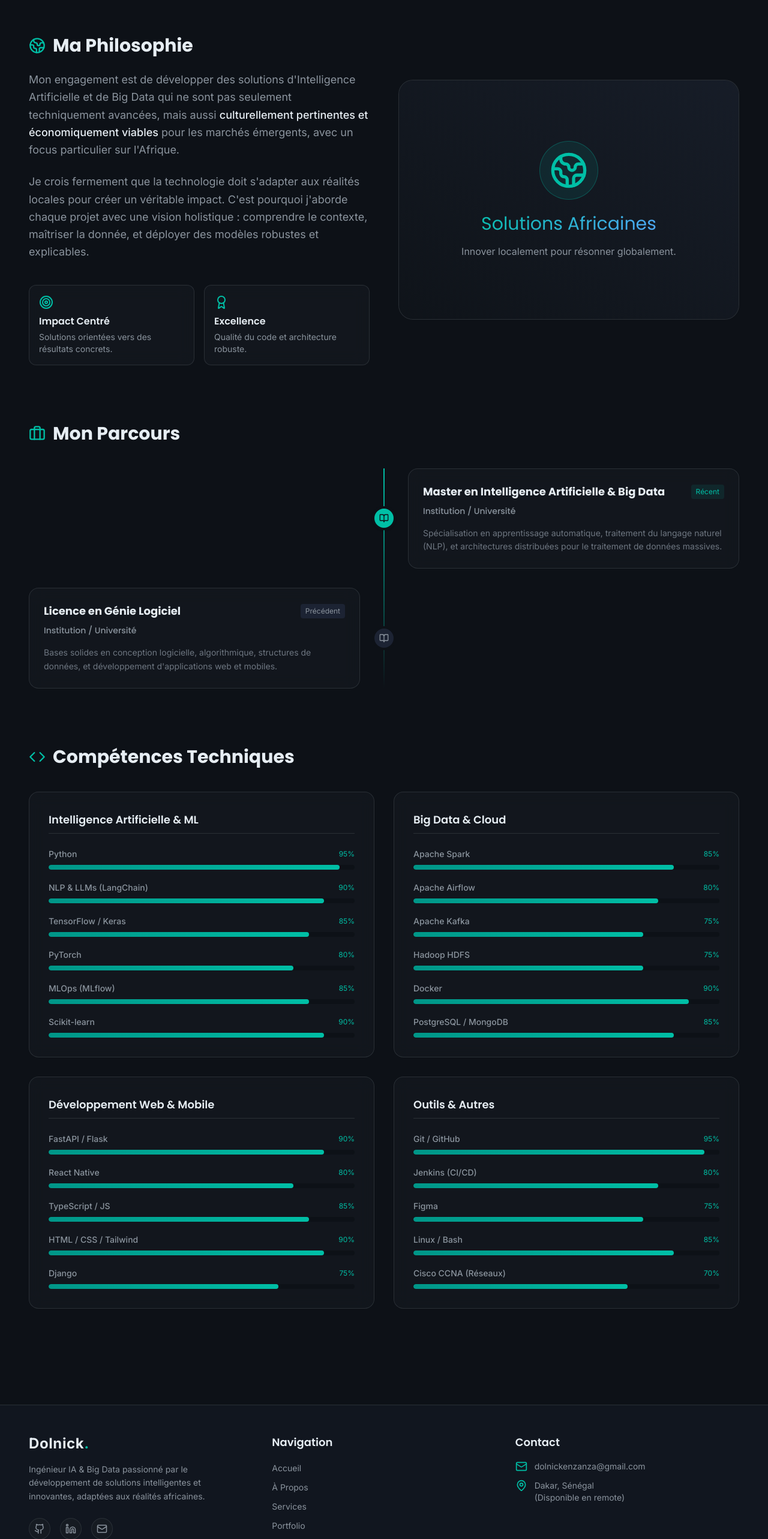
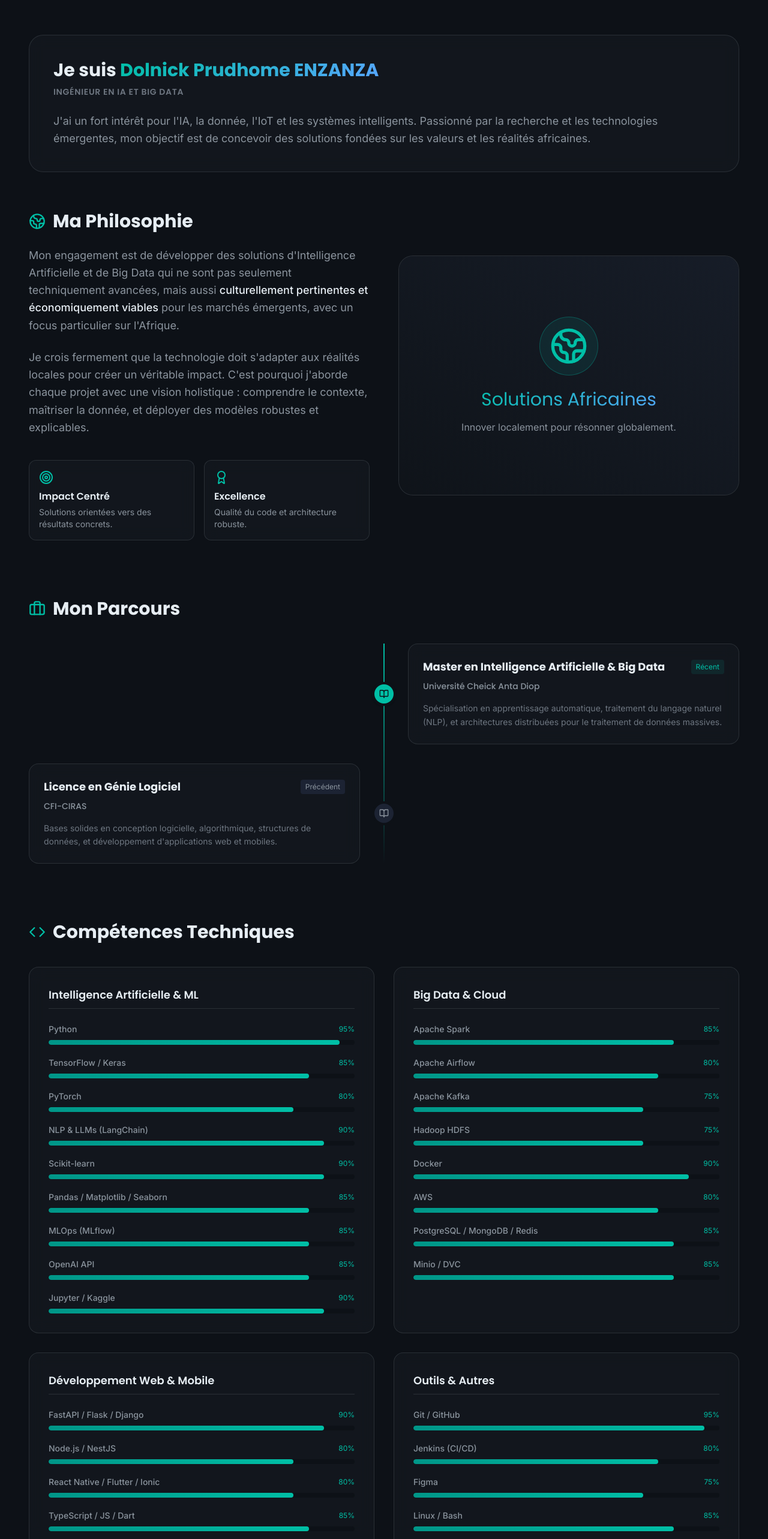
Before and after one commit to DrEPL/dr_epl_birthday, a Next.js app: page /about in a window 1280 px wide. Shown: the part 234-2800 px from the top of the page at 60% size. Built offline with nearby package versions, Linux system fonts and the light colour scheme.

Commit message:
feat: initialize project portfolio structure with data modules, components, and pages

```diff
--- a/components/Footer.tsx
+++ b/components/Footer.tsx
@@ -1,6 +1,6 @@
 import React from 'react';
 import Link from 'next/link';
-import { Github, Linkedin, Mail, MapPin } from 'lucide-react';
+import { Github, Linkedin, Mail, MapPin, Phone } from 'lucide-react';
 
 export default function Footer() {
   const currentYear = new Date().getFullYear();
@@ -14,7 +14,7 @@ export default function Footer() {
           <div className="space-y-4">
             <Link href="/" className="inline-block">
               <span className="font-heading font-bold text-2xl tracking-wide">
-                Dolnick<span className="text-[var(--accent-teal)]">.</span>
+                Dr<span className="text-[var(--accent-teal)]">.</span> EPL
               </span>
             </Link>
             <p className="text-[var(--text-secondary)] text-sm max-w-xs leading-relaxed">
@@ -56,6 +56,17 @@ export default function Footer() {
                 </a>
               </li>
               <li className="flex items-start gap-3 text-sm text-[var(--text-secondary)]">
+                <Phone className="w-5 h-5 text-[var(--accent-teal)] flex-shrink-0" />
+                <div className="flex flex-col gap-1">
+                  <a href="https://wa.me/221784518582" target="_blank" rel="noopener noreferrer" className="hover:text-[var(--accent-teal)] transition-colors">
+                    +221 78 451 85 82 (WhatsApp)
+                  </a>
+                  <a href="https://wa.me/242069462886" target="_blank" rel="noopener noreferrer" className="hover:text-[var(--accent-teal)] transition-colors">
+                    +242 06 946 28 86 (WhatsApp)
+                  </a>
+                </div>
+              </li>
+              <li className="flex items-start gap-3 text-sm text-[var(--text-secondary)]">
                 <MapPin className="w-5 h-5 text-[var(--accent-teal)] flex-shrink-0" />
                 <span>Dakar, Sénégal<br/>(Disponible en remote)</span>
               </li>
@@ -66,7 +77,7 @@ export default function Footer() {
 
         <div className="border-t border-[var(--border)] mt-12 pt-8 flex flex-col md:flex-row justify-between items-center gap-4">
           <p className="text-[var(--text-muted)] text-sm">
-            &copy; {currentYear} Dolnick Prudhome ENZANZA. Tous droits réservés.
+            &copy; {currentYear} Dr EPL. Tous droits réservés.
           </p>
           <p className="text-[var(--text-muted)] text-xs flex items-center gap-1">
             Construit avec Next.js & Tailwind CSS
--- a/components/Layout.tsx
+++ b/components/Layout.tsx
@@ -2,6 +2,7 @@ import React, { ReactNode } from 'react';
 import Head from 'next/head';
 import Nav from './Nav';
 import Footer from './Footer';
+import ScrollToTop from './ScrollToTop';
 
 interface LayoutProps {
   children: ReactNode;
@@ -11,7 +12,7 @@ interface LayoutProps {
 
 export default function Layout({
   children,
-  title = "Dolnick Prudhome ENZANZA | Ingénieur IA & Big Data",
+  title = "Dr EPL | Ingénieur IA & Big Data",
   description = "Portfolio professionnel de Dolnick Prudhome ENZANZA, Ingénieur en Intelligence Artificielle et Big Data. Solutions innovantes pour l'Afrique."
 }: LayoutProps) {
   return (
@@ -46,6 +47,7 @@ export default function Layout({
           {children}
         </main>
         <Footer />
+        <ScrollToTop />
       </div>
     </>
   );
--- a/components/Nav.tsx
+++ b/components/Nav.tsx
@@ -39,7 +39,7 @@ export default function Nav() {
             <span className="font-brand text-xl teal-gradient-text font-bold">DE</span>
           </div>
           <span className="font-heading font-bold text-lg hidden sm:block tracking-wide">
-            Dolnick<span className="text-[var(--accent-teal)]">.</span>
+            Dr<span className="text-[var(--accent-teal)]">.</span> EPL
           </span>
         </Link>
 
--- /dev/null
+++ b/components/ScrollToTop.tsx
@@ -0,0 +1,40 @@
+import React, { useState, useEffect } from 'react';
+import { ChevronUp } from 'lucide-react';
+
+export default function ScrollToTop() {
+  const [isVisible, setIsVisible] = useState(false);
+
+  useEffect(() => {
+    const toggleVisibility = () => {
+      if (window.scrollY > 300) {
+        setIsVisible(true);
+      } else {
+        setIsVisible(false);
+      }
+    };
+
+    window.addEventListener("scroll", toggleVisibility);
+    return () => window.removeEventListener("scroll", toggleVisibility);
+  }, []);
+
+  const scrollToTop = () => {
+    window.scrollTo({
+      top: 0,
+      behavior: "smooth"
+    });
+  };
+
+  return (
+    <>
+      {isVisible && (
+        <button
+          onClick={scrollToTop}
+          className="fixed bottom-8 right-8 p-3 rounded-full bg-[var(--accent-teal)] text-[var(--bg-deep)] shadow-[0_0_15px_rgba(0,191,166,0.3)] hover:shadow-[0_0_25px_rgba(0,191,166,0.6)] hover:-translate-y-1 transition-all z-50 flex items-center justify-center"
+          aria-label="Retour en haut"
+        >
+          <ChevronUp size={24} />
+        </button>
+      )}
+    </>
+  );
+}
--- a/data/projects.ts
+++ b/data/projects.ts
@@ -91,5 +91,30 @@ export const projects: Project[] = [
     technologies: ['TensorFlow Lite', 'C++', 'Edge Computing', 'IoT'],
     imageUrl: '/file.svg',
     githubUrl: 'https://github.com/DrEPL',
+  },
+  {
+    id: '7',
+    slug: 'wapitaxi-yangoyo',
+    title: 'WapiTaxi & Yango\'yo',
+    shortDescription: 'Application mobile de réservation de taxi en ligne.',
+    problem: 'Difficulté à mettre en relation efficacement les usagers du transport public et les chauffeurs de taxi au Congo.',
+    solution: 'Conception de l\'interface utilisateur et développement complet (Backend et Frontend mobile) d\'une application de réservation en temps réel avec deux interfaces distinctes : usagers et chauffeurs.',
+    results: 'Mise en place d\'une plateforme fonctionnelle facilitant la réservation et améliorant la mobilité urbaine.',
+    category: 'Web/Mobile',
+    technologies: ['Développement Mobile', 'UI/UX', 'Backend', 'Frontend'],
+    imageUrl: '/file.svg',
+    githubUrl: 'https://github.com/DrEPL',
+  },
+  {
+    id: '8',
+    slug: 'syspace-dsi',
+    title: 'SYSPACE & DSI Task',
+    shortDescription: 'Migration logicielle et développement d\'outils internes pour le Ministère des Finances.',
+    problem: 'Système existant obsolète basé sur du PHP natif et manque d\'outils de gestion de tâches et de partage d\'information à la DSI.',
+    solution: 'Migration de l\'application vers le framework Laravel, conception d\'un système de délégation de tâches (DSI Task) et refonte du site ITE Congo.',
+    results: 'Modernisation du système d\'information de l\'État, amélioration de la collaboration interne et automatisation des délégations de tâches.',
+    category: 'Web/Mobile',
+    technologies: ['PHP', 'Laravel', 'Développement Web', 'Refonte de site'],
+    imageUrl: '/file.svg',
   }
 ];
--- a/data/skills.ts
+++ b/data/skills.ts
@@ -8,11 +8,14 @@ export const skillCategories: SkillCategory[] = [
     title: 'Intelligence Artificielle & ML',
     skills: [
       { name: 'Python', level: 95 },
-      { name: 'NLP & LLMs (LangChain)', level: 90 },
       { name: 'TensorFlow / Keras', level: 85 },
       { name: 'PyTorch', level: 80 },
+      { name: 'NLP & LLMs (LangChain)', level: 90 },
+      { name: 'Scikit-learn', level: 90 },
+      { name: 'Pandas / Matplotlib / Seaborn', level: 85 },
       { name: 'MLOps (MLflow)', level: 85 },
-      { name: 'Scikit-learn', level: 90 },
+      { name: 'OpenAI API', level: 85 },
+      { name: 'Jupyter / Kaggle', level: 90 },
     ]
   },
   {
@@ -23,17 +26,22 @@ export const skillCategories: SkillCategory[] = [
       { name: 'Apache Kafka', level: 75 },
       { name: 'Hadoop HDFS', level: 75 },
       { name: 'Docker', level: 90 },
-      { name: 'PostgreSQL / MongoDB', level: 85 },
+      { name: 'AWS', level: 80 },
+      { name: 'PostgreSQL / MongoDB / Redis', level: 85 },
+      { name: 'Minio / DVC', level: 85 },
     ]
   },
   {
     title: 'Développement Web & Mobile',
     skills: [
-      { name: 'FastAPI / Flask', level: 90 },
-      { name: 'React Native', level: 80 },
-      { name: 'TypeScript / JS', level: 85 },
+      { name: 'FastAPI / Flask / Django', level: 90 },
+      { name: 'Node.js / NestJS', level: 80 },
+      { name: 'React Native / Flutter / Ionic', level: 80 },
+      { name: 'TypeScript / JS / Dart', level: 85 },
       { name: 'HTML / CSS / Tailwind', level: 90 },
-      { name: 'Django', level: 75 },
+      { name: 'Angular', level: 75 },
+      { name: 'PHP / Laravel', level: 80 },
+      { name: 'C++ / Scala', level: 75 },
     ]
   },
   {
@@ -43,7 +51,8 @@ export const skillCategories: SkillCategory[] = [
       { name: 'Jenkins (CI/CD)', level: 80 },
       { name: 'Figma', level: 75 },
       { name: 'Linux / Bash', level: 85 },
-      { name: 'Cisco CCNA (Réseaux)', level: 70 },
+      { name: 'Cisco CCNA (Réseaux) / GNS3', level: 75 },
+      { name: 'npm / VS Code', level: 90 },
     ]
   }
 ];
--- a/pages/about.tsx
+++ b/pages/about.tsx
@@ -20,6 +20,19 @@ export default function About() {
           <h1 className="text-4xl md:text-5xl font-heading font-extrabold mb-4">À Propos de <span className="teal-gradient-text">Moi</span></h1>
           <div className="w-20 h-1 bg-[var(--accent-teal)] rounded-full"></div>
         </div>
+
+        {/* Presentation */}
+        <section className="mb-16">
+          <div className="glass-dark p-8 md:p-10 rounded-3xl border border-[var(--border)]">
+            <h2 className="text-2xl md:text-3xl font-heading font-bold mb-2 text-[var(--text-primary)]">
+              Je suis <span className="teal-gradient-text">Dolnick Prudhome ENZANZA</span>
+            </h2>
+            <h3 className="text-sm font-code font-semibold text-[var(--text-muted)] mb-6 uppercase tracking-wider">Ingénieur en IA et Big Data</h3>
+            <p className="text-[var(--text-secondary)] text-lg leading-relaxed">
+              J'ai un fort intérêt pour l'IA, la donnée, l'IoT et les systèmes intelligents. Passionné par la recherche et les technologies émergentes, mon objectif est de concevoir des solutions fondées sur les valeurs et les réalités africaines.
+            </p>
+          </div>
+        </section>
 
         {/* Vision & Philosophy */}
         <section className="mb-24">
@@ -93,7 +106,7 @@ export default function About() {
                   <h3 className="font-heading font-bold text-lg text-[var(--text-primary)]">Master en Intelligence Artificielle & Big Data</h3>
                   <span className="text-xs font-code text-[var(--accent-teal)] bg-[var(--accent-teal)]/10 px-2 py-1 rounded">Récent</span>
                 </div>
-                <h4 className="text-[var(--text-secondary)] text-sm mb-4 font-medium">Institution / Université</h4>
+                <h4 className="text-[var(--text-secondary)] text-sm mb-4 font-medium">Université Cheick Anta Diop</h4>
                 <p className="text-[var(--text-muted)] text-sm leading-relaxed">
                   Spécialisation en apprentissage automatique, traitement du langage naturel (NLP), et architectures distribuées pour le traitement de données massives.
                 </p>
@@ -110,7 +123,7 @@ export default function About() {
                   <h3 className="font-heading font-bold text-lg text-[var(--text-primary)]">Licence en Génie Logiciel</h3>
                   <span className="text-xs font-code text-[var(--text-secondary)] bg-[var(--bg-elevated)] px-2 py-1 rounded">Précédent</span>
                 </div>
-                <h4 className="text-[var(--text-secondary)] text-sm mb-4 font-medium">Institution / Université</h4>
+                <h4 className="text-[var(--text-secondary)] text-sm mb-4 font-medium">CFI-CIRAS</h4>
                 <p className="text-[var(--text-muted)] text-sm leading-relaxed">
                   Bases solides en conception logicielle, algorithmique, structures de données, et développement d'applications web et mobiles.
                 </p>
--- a/pages/contact.tsx
+++ b/pages/contact.tsx
@@ -1,7 +1,7 @@
 import React, { useState } from 'react';
 import Head from 'next/head';
 import { motion } from 'framer-motion';
-import { Github, Linkedin, Mail, MapPin, Send } from 'lucide-react';
+import { Github, Linkedin, Mail, MapPin, Send, Phone } from 'lucide-react';
 
 export default function Contact() {
   const [formData, setFormData] = useState({ name: '', email: '', subject: '', message: '' });
@@ -68,6 +68,23 @@ export default function Contact() {
                     <a href="mailto:dolnickenzanza@gmail.com" className="text-[var(--text-primary)] hover:text-[var(--accent-teal)] transition-colors">
                       dolnickenzanza@gmail.com
                     </a>
+                  </div>
+                </div>
+
+                <div className="flex items-start gap-4">
+                  <div className="p-3 bg-[var(--bg-deep)] border border-[var(--border)] rounded-full text-[var(--accent-teal)]">
+                    <Phone size={20} />
+                  </div>
+                  <div>
+                    <p className="text-sm text-[var(--text-muted)] font-medium mb-1">WhatsApp</p>
+                    <div className="flex flex-col gap-1">
+                      <a href="https://wa.me/221784518582" target="_blank" rel="noopener noreferrer" className="text-[var(--text-primary)] hover:text-[var(--accent-teal)] transition-colors">
+                        +221 78 451 85 82
+                      </a>
+                      <a href="https://wa.me/242069462886" target="_blank" rel="noopener noreferrer" className="text-[var(--text-primary)] hover:text-[var(--accent-teal)] transition-colors">
+                        +242 06 946 28 86
+                      </a>
+                    </div>
                   </div>
                 </div>
 
--- a/pages/index.tsx
+++ b/pages/index.tsx
@@ -20,6 +20,12 @@ const techLogos = [
   { name: 'Tailwind', icon: 'https://cdn.jsdelivr.net/gh/devicons/devicon/icons/tailwindcss/tailwindcss-original.svg' },
   { name: 'Git', icon: 'https://cdn.jsdelivr.net/gh/devicons/devicon/icons/git/git-original.svg' },
   { name: 'MongoDB', icon: 'https://cdn.jsdelivr.net/gh/devicons/devicon/icons/mongodb/mongodb-original.svg' },
+  { name: 'AWS', icon: 'https://cdn.jsdelivr.net/gh/devicons/devicon@latest/icons/amazonwebservices/amazonwebservices-original-wordmark.svg' },
+  { name: 'Flutter', icon: 'https://cdn.jsdelivr.net/gh/devicons/devicon@latest/icons/flutter/flutter-original.svg' },
+  { name: 'Node.js', icon: 'https://cdn.jsdelivr.net/gh/devicons/devicon@latest/icons/nodejs/nodejs-original.svg' },
+  { name: 'Redis', icon: 'https://cdn.jsdelivr.net/gh/devicons/devicon@latest/icons/redis/redis-original.svg' },
+  { name: 'Kafka', icon: 'https://cdn.jsdelivr.net/gh/devicons/devicon@latest/icons/apachekafka/apachekafka-original.svg' },
+  { name: 'Hadoop', icon: 'https://cdn.jsdelivr.net/gh/devicons/devicon@latest/icons/hadoop/hadoop-original.svg' },
 ];
 
 export default function Home() {
@@ -89,7 +95,7 @@ export default function Home() {
                 <div className="w-full h-full rounded-full overflow-hidden border-4 border-[var(--bg-surface)] relative z-10">
                   <Image
                     src="/drepl.jpg"
-                    alt="Dolnick Prudhome ENZANZA"
+                    alt="Dr EPL"
                     fill
                     priority
                     className="object-cover transition-transform duration-700 group-hover:scale-110"
--- a/pages/portfolio.tsx
+++ b/pages/portfolio.tsx
@@ -17,7 +17,7 @@ export default function Portfolio() {
   return (
     <>
       <Head>
-        <title>Portfolio | Dolnick Prudhome ENZANZA</title>
+        <title>Portfolio | Dr EPL</title>
         <meta name="description" content="Découvrez mes projets en Intelligence Artificielle, Big Data et développement d'applications." />
       </Head>
 
```
Also changed, not shown: styles/globals.css (+22 -68 lines).
